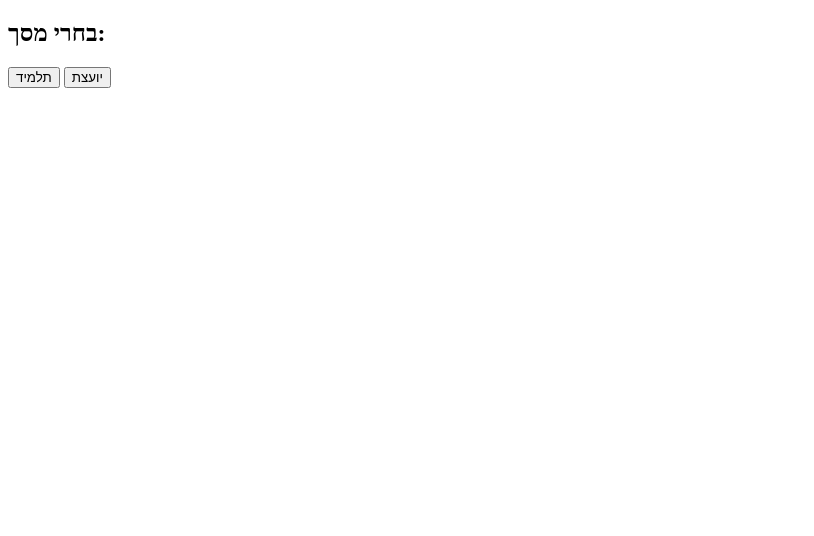
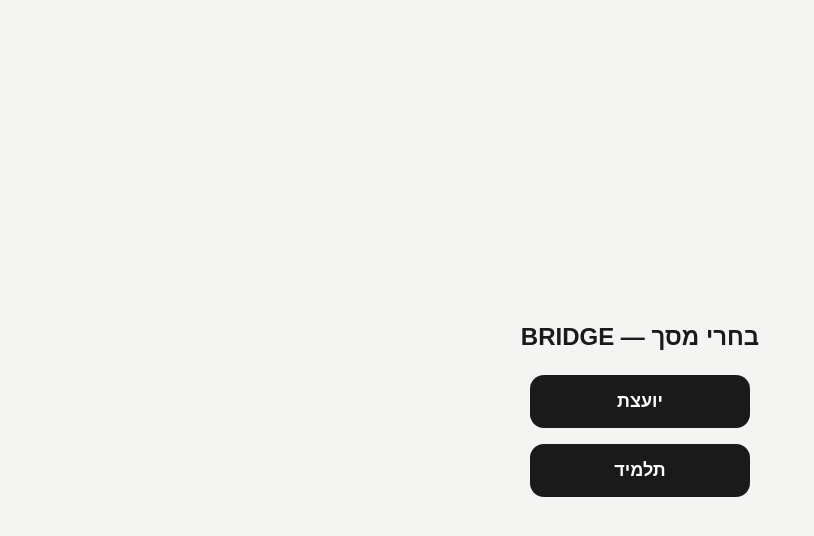
Before and after one commit to Tamar-Peled/Bridge, a plain HTML site: page frontend/index.html in a window 1280 px wide. Shown: the whole page, without its empty margins (0-814 px from the left). Drawn offline with Linux system fonts and the light colour scheme.

Commit message:
update app

```diff
--- a/frontend/index.html
+++ b/frontend/index.html
@@ -3,16 +3,36 @@
 <head>
   <meta charset="UTF-8" />
   <title>BRIDGE</title>
+  <style>
+    body {
+      font-family: Arial, sans-serif;
+      display: flex;
+      flex-direction: column;
+      align-items: center;
+      justify-content: center;
+      min-height: 100vh;
+      margin: 0;
+      background: #f4f4f2;
+      gap: 16px;
+    }
+    h2 { color: #1a1a1a; margin-bottom: 8px; }
+    button {
+      padding: 16px 40px;
+      font-size: 18px;
+      font-weight: bold;
+      border: none;
+      border-radius: 14px;
+      cursor: pointer;
+      background: #1a1a1a;
+      color: #fff;
+      width: 220px;
+    }
+    button:hover { opacity: 0.85; }
+  </style>
 </head>
 <body>
-  <h2>בחרי מסך:</h2>
-
-  <button onclick="window.location.href='student_v3.html'">
-    תלמיד
-  </button>
-
-  <button onclick="window.location.href='counselor_v3 .html'">
-    יועצת
-  </button>
+  <h2>BRIDGE — בחרי מסך</h2>
+  <button onclick="window.location.href='counselor_v3.html'">יועצת</button>
+  <button onclick="window.location.href='student_v3.html'">תלמיד</button>
 </body>
 </html>
```
Also changed, not shown: frontend/counselor_v3.html (renamed from frontend/counselor_v3 .html, +1 -1 lines), frontend/student_v3.html (+12 -3 lines).
